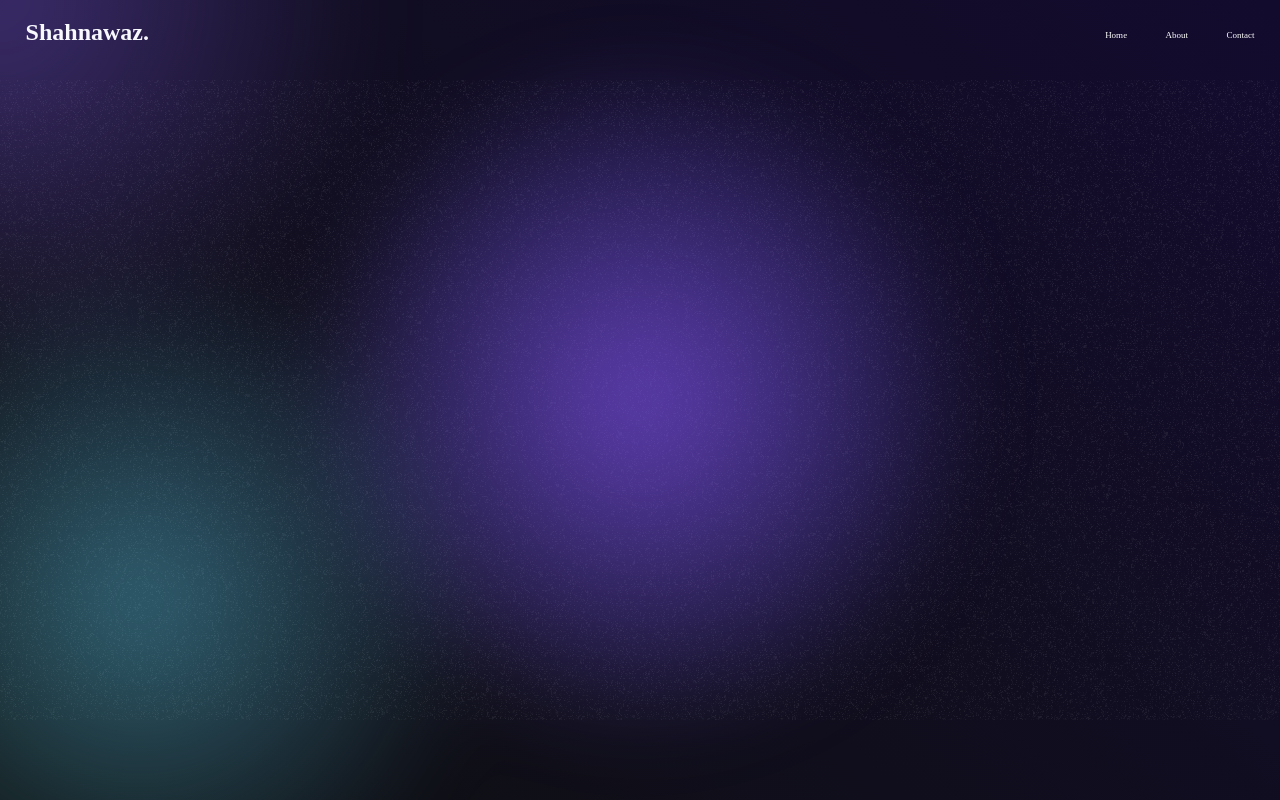
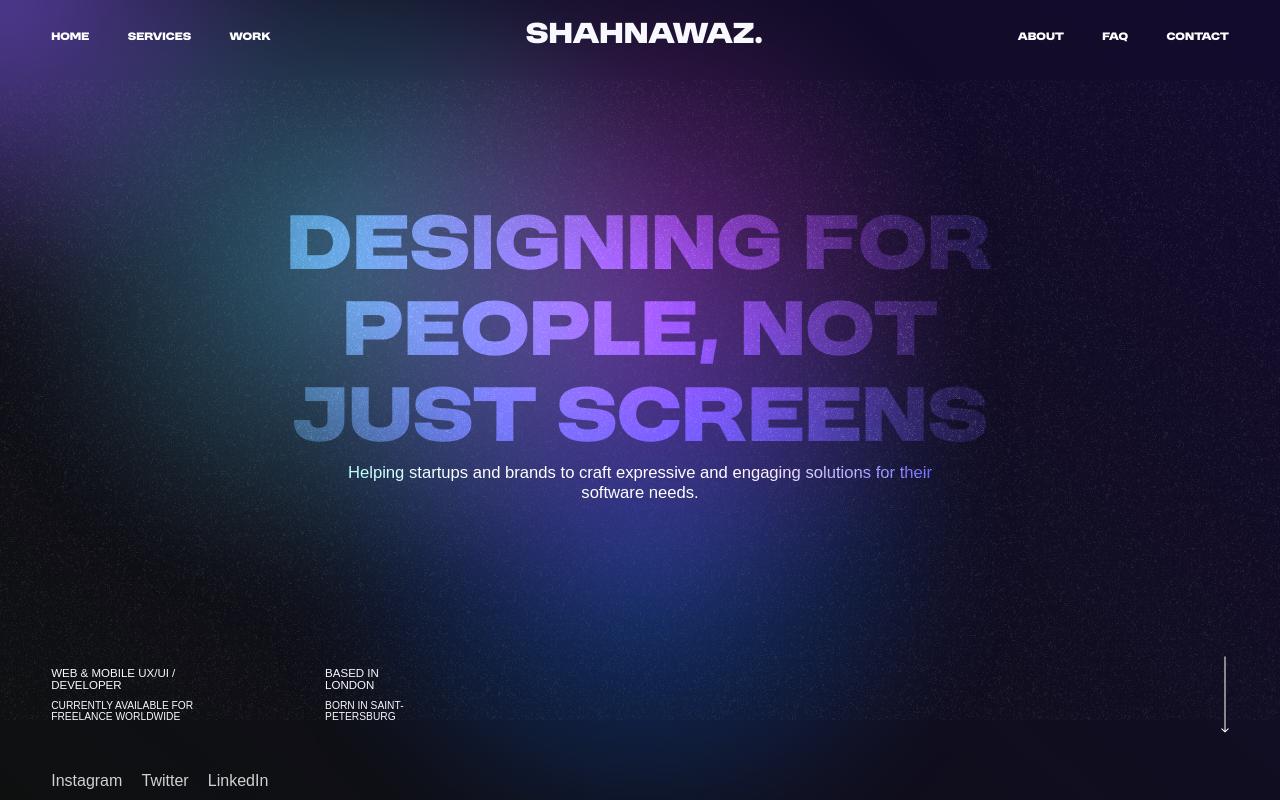
Before and after one commit to 132007ShahnawazAli/portfolio_2024, a website built with Vite: page index.html in a window 1280 px wide. Built offline with nearby package versions, Linux system fonts and the light colour scheme.

Commit message:
Refactor interactive bubble movement and updated more

```diff
--- a/index.html
+++ b/index.html
@@ -5,7 +5,7 @@
   <meta charset="UTF-8" />
   <link rel="icon" type="image/svg+xml" href="/vite.svg" />
   <meta name="viewport" content="width=device-width, initial-scale=1.0" />
-  <title>Vite App</title>
+  <title>Shahnawaz.</title>
   <link rel="stylesheet" href="style.css" />
 </head>
 
@@ -35,49 +35,47 @@
         <div class="g1"></div>
         <div class="g2"></div>
         <div class="g3"></div>
-        <!-- <div class="g4"></div> -->
-        <!-- <div class="g5"></div> -->
         <div class="interactive"></div>
       </div>
     </div>
     <div class="hero-page">
       <header>
+        <ul class="nav-menu-1">
+          <li><a href="/">Home</a></li>
+          <li><a href="/">Services</a></li>
+          <li><a href="/">Work</a></li>
+        </ul>
         <h2 class="logo">Shahnawaz.</h2>
-        <ul class="nav-menu">
-          <li><a href="/">Home</a></li>
+        <ul class="nav-menu-2">
           <li><a href="/">About</a></li>
+          <li><a href="/">Faq</a></li>
           <li><a href="/">Contact</a></li>
         </ul>
       </header>
       <div class="hero">
-        <!-- <div class="hero-image">
-          <div class="hero-img-wrapper">
+        <h1 class="hero-h1">Designing for People, Not Just Screens</h1>
+        <p>Helping startups and brands to craft expressive and engaging solutions for their software needs.</p>
+      </div>
+      <div class="social-links">
+        <div class="hero-showcase">
+          <div class="about-showcase">
+            <h3 class="showcase-header">WEB & MOBILE UX/UI / DEVELOPER</h3>
+            <p class="showcase-location">CURRENTLY AVAILABLE FOR FREELANCE WORLDWIDE</p>
           </div>
-          <div class="availablity-badge">
-            <svg width="18" height="18" viewBox="0 0 18 18" fill="none" xmlns="http://www.w3.org/2000/svg">
-              <g filter="url(#filter0_df_97_3)">
-                <circle cx="9" cy="9" r="5" fill="#66FF3C" />
-              </g>
-              <defs>
-                <filter id="filter0_df_97_3" x="0" y="0" width="18" height="18" filterUnits="userSpaceOnUse"
-                  color-interpolation-filters="sRGB">
-                  <feFlood flood-opacity="0" result="BackgroundImageFix" />
-                  <feColorMatrix in="SourceAlpha" type="matrix" values="0 0 0 0 0 0 0 0 0 0 0 0 0 0 0 0 0 0 127 0"
-                    result="hardAlpha" />
-                  <feMorphology radius="1" operator="dilate" in="SourceAlpha" result="effect1_dropShadow_97_3" />
-                  <feOffset />
-                  <feComposite in2="hardAlpha" operator="out" />
-                  <feColorMatrix type="matrix" values="0 0 0 0 0.4 0 0 0 0 1 0 0 0 0 0.235294 0 0 0 1 0" />
-                  <feBlend mode="normal" in2="BackgroundImageFix" result="effect1_dropShadow_97_3" />
-                  <feBlend mode="normal" in="SourceGraphic" in2="effect1_dropShadow_97_3" result="shape" />
-                  <feGaussianBlur stdDeviation="2" result="effect2_foregroundBlur_97_3" />
-                </filter>
-              </defs>
+          <div class="availibility-showcase">
+            <h3 class="showcase-availability">BASED IN LONDON</h3>
+            <p class="showcase-bio">BORN IN SAINT-PETERSBURG</p>
+          </div>
+          <svg width="8" height="77" viewBox="0 0 8 77" fill="none" xmlns="http://www.w3.org/2000/svg" class="scroll-arrow">
+            <path d="M4.5 1L4.5 0.5L3.5 0.5L3.5 1L4.5 1ZM3.64645 76.3536C3.84171 76.5488 4.15829 76.5488 4.35356 76.3536L7.53554 73.1716C7.7308 72.9763 7.7308 72.6597 7.53554 72.4645C7.34027 72.2692 7.02369 72.2692 6.82843 72.4645L4 75.2929L1.17158 72.4645C0.976314 72.2692 0.659731 72.2692 0.464469 72.4645C0.269207 72.6597 0.269207 72.9763 0.464469 73.1716L3.64645 76.3536ZM3.5 1L3.5 76L4.5 76L4.5 1L3.5 1Z" fill="white"/>
             </svg>
 
-            <p>Open For Work</p>
-          </div>
-        </div> -->
+        </div>
+        <div class="links-list">
+          <a href="https://www.instagram.com">Instagram</a>
+          <a href="https://www.twitter.com">Twitter</a>
+          <a href="https://www.linkedin.com">LinkedIn</a>
+        </div>
       </div>
     </div>
   </div>
--- a/main.js
+++ b/main.js
@@ -1,27 +1,25 @@
 import './style.css'
 
+document.addEventListener('DOMContentLoaded', () => {
+    const interBubble = document.querySelector('.interactive');
+    let curX = 0;
+    let curY = 0;
+    let tgX = 0;
+    let tgY = 0;
 
+    function move() {
+        curX += (tgX - curX) / 20;
+        curY += (tgY - curY) / 20;
+        interBubble.style.transform = `translate(${Math.round(curX)}px, ${Math.round(curY)}px)`;
+        requestAnimationFrame(() => {
+            move();
+        });
+    }
 
-// document.addEventListener('DOMContentLoaded', () => {
-//     const interBubble = document.querySelector('.interactive');
-//     let curX = 0;
-//     let curY = 0;
-//     let tgX = 0;
-//     let tgY = 0;
+    window.addEventListener('mousemove', (event) => {
+        tgX = event.clientX;
+        tgY = event.clientY;
+    });
 
-//     function move() {
-//         curX += (tgX - curX) / 20;
-//         curY += (tgY - curY) / 20;
-//         interBubble.style.transform = `translate(${Math.round(curX)}px, ${Math.round(curY)}px)`;
-//         requestAnimationFrame(() => {
-//             move();
-//         });
-//     }
-
-//     window.addEventListener('mousemove', (event) => {
-//         tgX = event.clientX;
-//         tgY = event.clientY;
-//     });
-
-//     move();
-// });
+    move();
+});
--- a/style.css
+++ b/style.css
@@ -1,26 +1,24 @@
-@import url('https://fonts.googleapis.com/css2?family=Open+Sans:ital,wght@0,300..800;1,300..800&display=swap');
+@font-face {
+  font-family: 'Moderniz';
+  src: url('/fonts/moderniz.otf') format('opentype');
+  font-weight: normal;
+  font-style: normal;
+}
 
-*{
+* {
   margin: 0;
   padding: 0;
   box-sizing: border-box;
 }
 
-html, body, #app{
+html,
+body,
+#app {
   height: 100%;
   width: 100%;
   color: ghostwhite;
 }
 
-/* .background{
-  position: fixed;
-  z-index: -1;
-  top: 0;
-  left: 0;
-  width: 100%;
-  height: 100%;
-  background-color: #0E1010;
-} */
 :root {
   --color-bg1: rgb(108, 0, 162);
   --color-bg2: rgb(19, 11, 46);
@@ -32,9 +30,11 @@ html, body, #app{
   --color-interactive: 140, 100, 255;
   --circle-size: 90%;
   --blending: hard-light;
+  --primary-font: 'Moderniz', sans-serif;
+  --secondry-font: "Helvetica Now Display", sans-serif;
 }
 
-/* @keyframes moveInCircle {
+@keyframes moveInCircle {
   0% {
     transform: rotate(0deg);
   }
@@ -68,8 +68,7 @@ html, body, #app{
   100% {
     transform: translateX(-50%) translateY(-10%);
   }
-} */
-
+}
 
 .background {
   width: 100vw;
@@ -77,23 +76,28 @@ html, body, #app{
   position: fixed;
   z-index: -1;
   overflow: hidden;
-  background: linear-gradient(40deg, #0E1010, var(--color-bg2));
+  background: linear-gradient(40deg, #0e1010, var(--color-bg2));
   top: 0;
   left: 0;
 
-  .noise-filter-svg{
+  .noise-filter-svg {
     position: absolute;
   }
 
   .gradients-container {
-  filter: url(#goo) blur(40px) ;
+    filter: url(#goo) blur(40px);
     width: 100%;
     height: 100%;
   }
 
   .g1 {
     position: absolute;
-  background: radial-gradient(circle at center, rgba(var(--color1), 0.4) 0, rgba(var(--color1), 0) 50%) no-repeat;
+    background: radial-gradient(
+        circle at center,
+        rgba(var(--color1), 0.4) 0,
+        rgba(var(--color1), 0) 50%
+      )
+      no-repeat;
     mix-blend-mode: var(--blending);
 
     width: var(--circle-size);
@@ -102,14 +106,19 @@ html, body, #app{
     left: calc(50% - var(--circle-size) / 2);
 
     transform-origin: center center;
-  animation: moveVertical 30s ease infinite;
+    animation: moveVertical 25s ease infinite;
 
     opacity: 1;
   }
 
   .g2 {
     position: absolute;
-  background: radial-gradient(circle at center, rgba(var(--color2), 0.4) 0, rgba(var(--color2), 0) 50%) no-repeat;
+    background: radial-gradient(
+        circle at center,
+        rgba(var(--color2), 0.4) 0,
+        rgba(var(--color2), 0) 50%
+      )
+      no-repeat;
     mix-blend-mode: var(--blending);
 
     width: var(--circle-size);
@@ -118,14 +127,19 @@ html, body, #app{
     left: calc(50% - var(--circle-size) / 2);
 
     transform-origin: calc(50% - 400px);
-  animation: moveInCircle 20s reverse infinite;
+    animation: moveInCircle 30s reverse infinite;
 
     opacity: 1;
   }
 
   .g3 {
     position: absolute;
-  background: radial-gradient(circle at center, rgba(var(--color3), 0.4) 0, rgba(var(--color3), 0) 50%) no-repeat;
+    background: radial-gradient(
+        circle at center,
+        rgba(var(--color3), 0.4) 0,
+        rgba(var(--color3), 0) 50%
+      )
+      no-repeat;
     mix-blend-mode: var(--blending);
 
     width: var(--circle-size);
@@ -134,89 +148,137 @@ html, body, #app{
     left: calc(50% - var(--circle-size) / 2 - 500px);
 
     transform-origin: calc(50% + 400px);
-  animation: moveInCircle 40s linear infinite;
+    animation: moveInCircle 30s linear infinite;
 
     opacity: 1;
   }
 
-
   .interactive {
     position: absolute;
-  background: radial-gradient(circle at center, rgba(var(--color-interactive), .5) 0, rgba(var(--color-interactive), 0) 50%) no-repeat;
+    background: radial-gradient(circle at center, rgba(var(--color-interactive), 0.8) 0, rgba(var(--color-interactive), 0) 40%) no-repeat;
     mix-blend-mode: var(--blending);
-
     width: 100%;
     height: 100%;
     top: -50%;
     left: -50%;
-
     opacity: 0.7;
   }
 }
 
-header{
+header {
   display: flex;
-  padding: 1.5% 2%;
   justify-content: space-between;
   align-items: center;
-  font-family: 'Moderniz';
-  .nav-menu{
+  font-family: "Moderniz";
+  ul {
     display: flex;
     list-style: none;
     gap: 3vw;
   }
 
-
-  a{
+  a {
     text-decoration: none;
     color: white;
-    font-size: xx-small;
+    font-size: .7vw;
+  }
+  a:hover {
+    mix-blend-mode: normal;
   }
 }
 
-
-.hero{
+.hero {
   display: flex;
   flex-direction: column;
   justify-content: center;
   align-items: center;
-  padding-top: 4%;
+  /* padding-top: 6%; */
   height: fit-content;
   width: 100%;
 }
 
-/* .hero-image{
-  position: relative;
+.hero-page {
   display: flex;
-  justify-content: center;
   flex-direction: column;
-  font-family: 'Open Sans';
+  justify-content: space-between;
+  height: 100%;
+  padding: 1.5% 4% .8% 4%;
 }
 
-.hero-img-wrapper{
-  height: 8vw;
-  width: 8vw;
-  background-image: url(public/hero_profile.png);
-  background-position: center;
-  background-size: cover;
-  border-radius: 50%;
-  margin: auto;
+.hero-h1 {
+  font-family: var(--primary-font);
+  width: 70%;
+  text-align: center;
+  font-size: 5vw;
+  mix-blend-mode: overlay;
+  /* margin-top: -5%; */
 }
 
-.availablity-badge{
+.hero-h1::selection {
+  background-color: #f0ffff6c;
+}
+
+.hero p {
+  font-family: var(--secondry-font);
+  font-size: 1.3vw;
+  width: 50%;
+  text-align: center;
+  font-weight: 400;
+  color: #d1d1d1;
+  mix-blend-mode: color-dodge;
+}
+
+.hero p::selection {
+  background-color: #f0ffff27;
+}
+
+.social-links {
   display: flex;
-  align-items: center;
-  position: absolute;
-  left: -18%;
-  top: 78%;
-  justify-content: center;
-  background-color: #0E1010;
-  color: #ffffff;
-  box-shadow: rgba(50, 50, 93, 0.25) 0px 50px 100px -20px, rgba(0, 0, 0, 0.3) 0px 30px 60px -30px, rgba(10, 37, 64, 0.35) 0px -2px 6px 0px inset;
-  padding: .7vw .9vw;
+  flex-direction: column;
+  gap: 3vw;
+  a{
+    text-decoration: none;
+    font-family: var(--secondry-font);
+    color: #d1d1d1;
+  }
+  a:hover{
+    mix-blend-mode: color-dodge;
+  }
+  .links-list{
+    display: flex;
+    gap: 1.5vw;
+  }
+
+}
+
+.hero-showcase{
+  display: flex;
+  /* margin-top: 2vw; */
+  /* gap: .2vw; */
+  justify-content: space-between; /* Distribute space between items */
+  align-items: center; /* Center items vertically */
+
+  font-family: var(--secondry-font);
+  h3{
+    font-size: 0.9vw;
+    font-weight: 500;
+    width: 70%;
+  }
+  p{
+    width: 60%;
+    font-size: 0.8vw;
     font-weight: 400;
+    text-transform: capitalize;
+
+  }
+  .about-showcase, .availibility-showcase{
+    display: flex;
+    flex-direction: column;
     gap: .7vw;
-  font-size: .9em;
-  border-radius: 2vw;
-  width: max-content;
-} */
+    width: fit-content;
+  }
+}
+
+.scroll-arrow {
+  align-self: flex-end;
+  margin-left: auto /* Move to the right */
+}
```
Also changed, not shown: public/fonts/moderniz.otf (added), public/hero_profile.png (deleted). Lines whose indentation alone changed are shown as unchanged.
